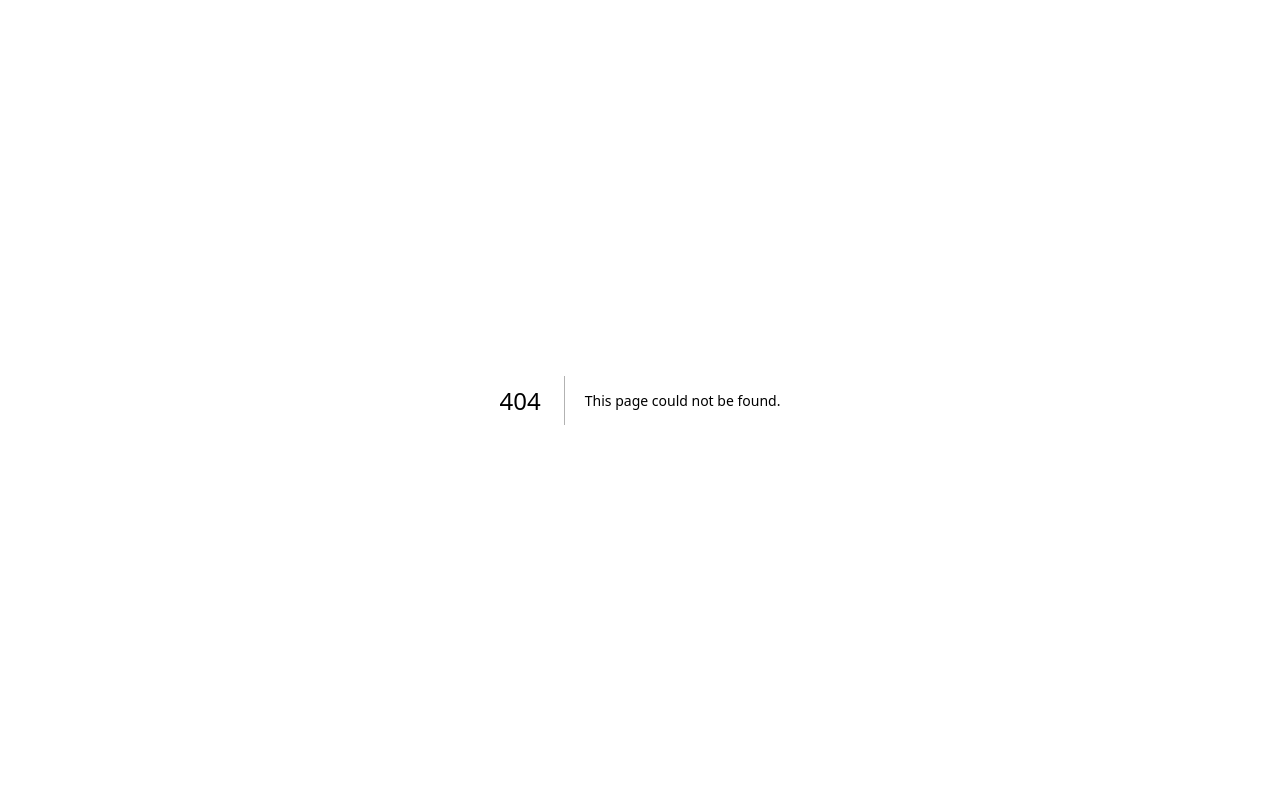
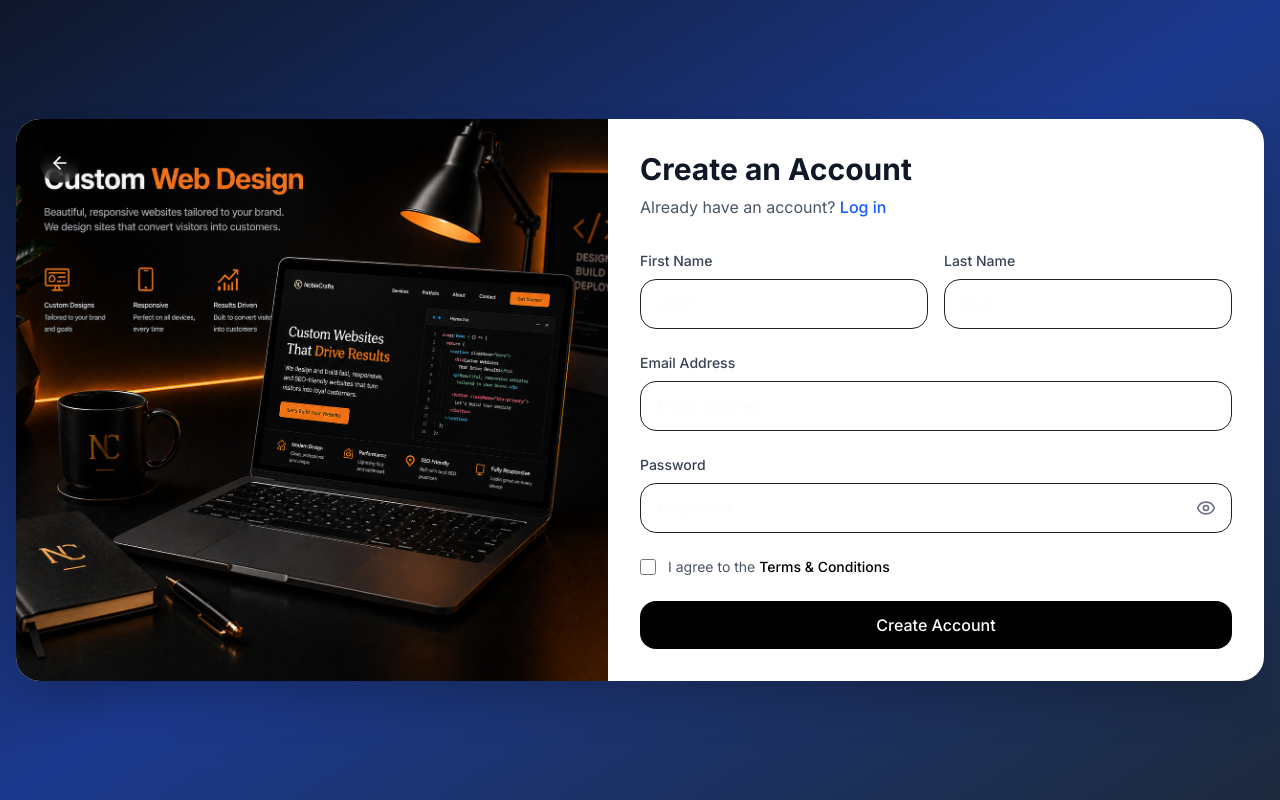
Before and after one commit to jishnu87654321/noble-crafts-prod, a Next.js app: page /signup-demo in a window 1280 px wide. Before the commit this address had no page. Built offline with nearby package versions, Linux system fonts and the light colour scheme.

Commit message:
feat: integrate SignupPage component and demo route

```diff
--- /dev/null
+++ b/app/signup-demo/page.tsx
@@ -0,0 +1,13 @@
+'use client'
+
+import React from "react";
+import { BrowserRouter } from "react-router-dom";
+import { SignupPage } from "@/components/ui/sign-up-page";
+
+export default function SignupDemo() {
+  return (
+    <BrowserRouter>
+      <SignupPage />
+    </BrowserRouter>
+  );
+}
--- a/components/registration-section.tsx
+++ b/components/registration-section.tsx
@@ -84,7 +84,7 @@ export function RegistrationSection() {
             {/* Side Pic (Brand Image) */}
             <div className="absolute inset-0 z-0">
               <img
-                src="/video/custom-design.png"
+                src="https://i.ibb.co/dJxBbFks/brandasset.png"
                 alt="Brand Asset"
                 className="w-full h-full object-cover transition-transform duration-1000 group-hover:scale-105"
               />
--- a/components/signup-page.tsx
+++ b/components/signup-page.tsx
@@ -96,7 +96,7 @@ export function SignupPage() {
 
           <div className="absolute inset-0 z-0">
             <img
-              src="/video/custom-design.png"
+              src="https://i.ibb.co/dJxBbFks/brandasset.png"
               alt="Brand Asset"
               className="w-full h-full object-cover"
             />
--- /dev/null
+++ b/components/ui/sign-up-page.tsx
@@ -0,0 +1,180 @@
+'use client'
+
+import { useState } from 'react'
+import { Eye, EyeOff, ArrowLeft } from 'lucide-react'
+import { useNavigate } from 'react-router-dom'
+
+export function SignupPage() {
+  const navigate = useNavigate()
+  const [showPassword, setShowPassword] = useState(false)
+  const [formData, setFormData] = useState({
+    firstName: '',
+    lastName: '',
+    email: '',
+    password: '',
+    agreeToTerms: false,
+  })
+
+  const handleInputChange = (e: React.ChangeEvent<HTMLInputElement>) => {
+    const { name, value, type, checked } = e.target
+    setFormData(prev => ({
+      ...prev,
+      [name]: type === 'checkbox' ? checked : value,
+    }))
+  }
+
+  const handleSubmit = (e: React.FormEvent) => {
+    e.preventDefault()
+    console.log('Signup submitted:', formData)
+    navigate('/dashboard') // replace with actual route
+  }
+
+  return (
+    <div className="w-full h-full min-h-screen bg-gradient-to-br from-slate-900 via-blue-900 to-slate-800 flex items-center justify-center p-4">
+      <div className="flex flex-col md:flex-row w-full h-full bg-white rounded-3xl shadow-2xl overflow-hidden">
+        {/* Left Panel */}
+        <div className="flex-1 relative overflow-hidden md:block hidden">
+          <div className="absolute top-6 left-6 z-10">
+            <button
+              onClick={() => navigate('/')}
+              className="w-10 h-10 bg-black/20 backdrop-blur-sm rounded-full flex items-center justify-center hover:bg-black/30 transition-all"
+            >
+              <ArrowLeft className="w-5 h-5 text-white" />
+            </button>
+          </div>
+
+          <div className="absolute inset-0">
+            <img
+              src="/video/custom-design.png"
+              alt="Brand Asset"
+              className="w-full h-full object-cover"
+            />
+          </div>
+        </div>
+
+        {/* Right Panel */}
+        <div className="flex-1 p-8 flex flex-col justify-center">
+          <div className="mb-8">
+            <h1 className="text-3xl font-bold text-gray-900 mb-2">Create an Account</h1>
+            <p className="text-gray-600">
+              Already have an account?{' '}
+              <button className="text-blue-600 hover:text-blue-700 font-medium">
+                Log in
+              </button>
+            </p>
+          </div>
+
+          <form onSubmit={handleSubmit} className="space-y-6">
+            {/* Name Fields */}
+            <div className="grid grid-cols-2 gap-4">
+              <div>
+                <label htmlFor="firstName" className="block text-sm font-medium text-gray-700 mb-2">
+                  First Name
+                </label>
+                <input
+                  type="text"
+                  id="firstName"
+                  name="firstName"
+                  value={formData.firstName}
+                  onChange={handleInputChange}
+                  placeholder="John"
+                  className="w-full px-4 py-3 border border-gray-300 rounded-xl focus:ring-2 focus:ring-blue-500 focus:border-transparent outline-none transition-all"
+                  required
+                />
+              </div>
+              <div>
+                <label htmlFor="lastName" className="block text-sm font-medium text-gray-700 mb-2">
+                  Last Name
+                </label>
+                <input
+                  type="text"
+                  id="lastName"
+                  name="lastName"
+                  value={formData.lastName}
+                  onChange={handleInputChange}
+                  placeholder="Doe"
+                  className="w-full px-4 py-3 border border-gray-300 rounded-xl focus:ring-2 focus:ring-blue-500 focus:border-transparent outline-none transition-all"
+                  required
+                />
+              </div>
+            </div>
+
+            {/* Email Field */}
+            <div>
+              <label htmlFor="email" className="block text-sm font-medium text-gray-700 mb-2">
+                Email Address
+              </label>
+              <input
+                type="email"
+                id="email"
+                name="email"
+                value={formData.email}
+                onChange={handleInputChange}
+                placeholder="Email Address"
+                className="w-full px-4 py-3 border border-gray-300 rounded-xl focus:ring-2 focus:ring-blue-500 focus:border-transparent outline-none transition-all"
+                required
+              />
+            </div>
+
+            {/* Password Field */}
+            <div>
+              <label htmlFor="password" className="block text-sm font-medium text-gray-700 mb-2">
+                Password
+              </label>
+              <div className="relative">
+                <input
+                  type={showPassword ? 'text' : 'password'}
+                  id="password"
+                  name="password"
+                  value={formData.password}
+                  onChange={handleInputChange}
+                  placeholder="Password"
+                  className="w-full px-4 py-3 pr-12 border border-gray-300 rounded-xl focus:ring-2 focus:ring-blue-500 focus:border-transparent outline-none transition-all"
+                  required
+                />
+                <button
+                  type="button"
+                  onClick={() => setShowPassword(!showPassword)}
+                  className="absolute right-3 top-1/2 transform -translate-y-1/2 p-1 hover:bg-gray-100 rounded-full transition-colors"
+                >
+                  {showPassword ? (
+                    <EyeOff className="w-5 h-5 text-gray-500" />
+                  ) : (
+                    <Eye className="w-5 h-5 text-gray-500" />
+                  )}
+                </button>
+              </div>
+            </div>
+
+            {/* Terms Checkbox */}
+            <div className="flex items-center space-x-3">
+              <input
+                type="checkbox"
+                id="agreeToTerms"
+                name="agreeToTerms"
+                checked={formData.agreeToTerms}
+                onChange={handleInputChange}
+                className="w-4 h-4 text-blue-600 border-gray-300 rounded focus:ring-blue-500"
+                required
+              />
+              <label htmlFor="agreeToTerms" className="text-sm text-gray-600">
+                I agree to the{' '}
+                <button type="button" className="text-black font-medium hover:underline">
+                  Terms & Conditions
+                </button>
+              </label>
+            </div>
+
+            {/* Submit Button */}
+            <button
+              type="submit"
+              className="w-full bg-black text-white py-3 px-4 rounded-xl font-medium hover:bg-gray-800 transition-colors"
+            >
+              Create Account
+            </button>
+          </form>
+        </div>
+      </div>
+    </div>
+  )
+}
--- a/package.json
+++ b/package.json
@@ -65,6 +65,7 @@
     "react-hook-form": "^7.60.0",
     "react-icons": "^5.6.0",
     "react-resizable-panels": "^2.1.7",
+    "react-router-dom": "^7.14.2",
     "recharts": "2.15.4",
     "sonner": "^1.7.4",
     "tailwind-merge": "^2.5.5",
@@ -78,6 +79,7 @@
     "@types/node": "^22",
     "@types/react": "^19",
     "@types/react-dom": "^19",
+    "@types/react-router-dom": "^5.3.3",
     "@types/three": "^0.184.0",
     "postcss": "^8.5",
     "tailwindcss": "^4.1.9",
```
Also changed, not shown: 1 other file (tests, documents, lock files or other folders).
